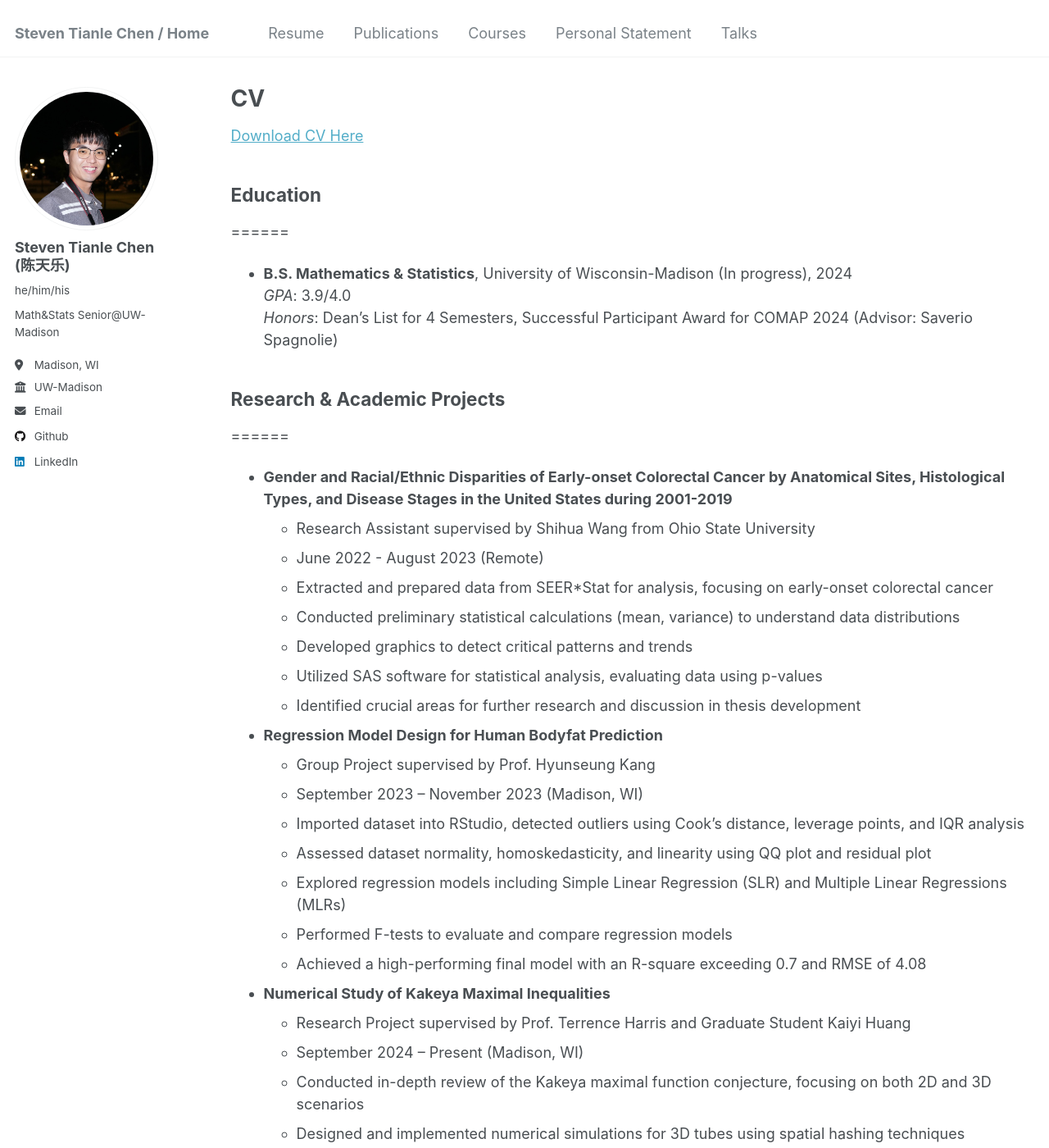
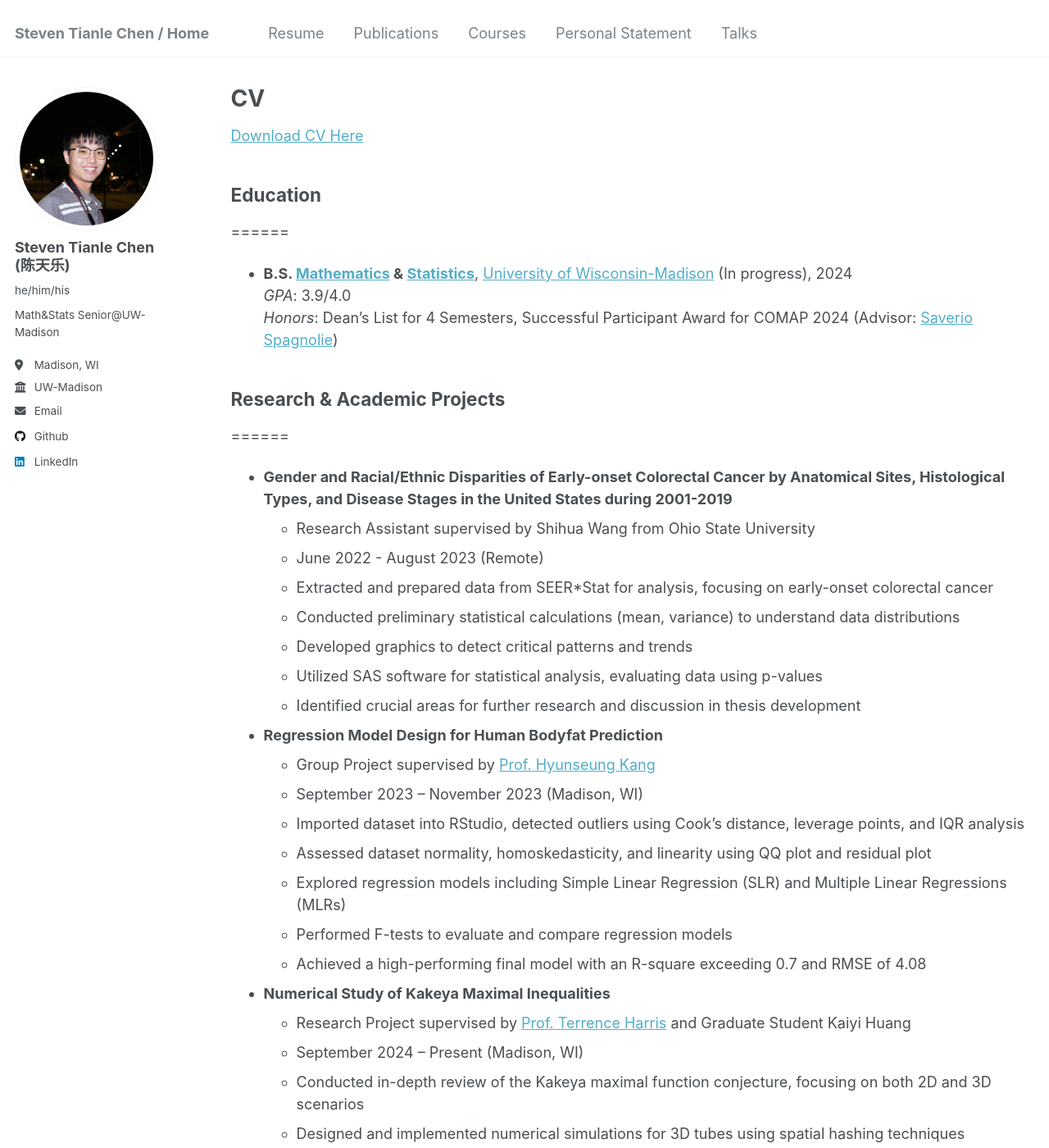
Before and after one commit to sttlchen/sttlchen.github.io, a Jekyll site: the page built from _pages/cv.md, in a window 1280 px wide and 1400 px high. Shown: the whole window at 82% size. Built offline with Jekyll 4.4.1, drawn with Linux system fonts in a browser that asks for light colours; part of the change alters nothing that is shown; some of the changed text lies outside the part shown.

Commit message:
Update cv.md

```diff
--- a/_pages/cv.md
+++ b/_pages/cv.md
@@ -11,9 +11,9 @@ redirect_from:
 [Download CV Here](https://github.com/sttlchen/sttlchen.github.io/raw/refs/heads/master/_pages/CV-Tianle%20Chen-9.28.24.docx)
 ## Education
 ======
-* **B.S. Mathematics & Statistics**, University of Wisconsin-Madison (In progress), 2024
+* **B.S. [Mathematics](https://math.wisc.edu/) & [Statistics](https://stat.wisc.edu/)**, [University of Wisconsin-Madison](https://www.wisc.edu/) (In progress), 2024
   *GPA*: 3.9/4.0
-  *Honors*: Dean’s List for 4 Semesters, Successful Participant Award for COMAP 2024 (Advisor: Saverio Spagnolie)
+  *Honors*: Dean’s List for 4 Semesters, Successful Participant Award for COMAP 2024 (Advisor: [Saverio Spagnolie](https://people.math.wisc.edu/~spagnolie/))
 
 ## Research & Academic Projects
 ======
@@ -27,7 +27,7 @@ redirect_from:
   * Identified crucial areas for further research and discussion in thesis development
 
 * **Regression Model Design for Human Bodyfat Prediction**
-  * Group Project supervised by Prof. Hyunseung Kang
+  * Group Project supervised by [Prof. Hyunseung Kang](https://pages.cs.wisc.edu/~hyunseung/)
   * September 2023 – November 2023 (Madison, WI)
   * Imported dataset into RStudio, detected outliers using Cook’s distance, leverage points, and IQR analysis
   * Assessed dataset normality, homoskedasticity, and linearity using QQ plot and residual plot
@@ -36,7 +36,7 @@ redirect_from:
   * Achieved a high-performing final model with an R-square exceeding 0.7 and RMSE of 4.08
 
 * **Numerical Study of Kakeya Maximal Inequalities**
-  * Research Project supervised by Prof. Terrence Harris and Graduate Student Kaiyi Huang
+  * Research Project supervised by [Prof. Terrence Harris](https://sites.google.com/view/terryljh/) and Graduate Student Kaiyi Huang
   * September 2024 – Present (Madison, WI)
   * Conducted in-depth review of the Kakeya maximal function conjecture, focusing on both 2D and 3D scenarios
   * Designed and implemented numerical simulations for 3D tubes using spatial hashing techniques
@@ -44,7 +44,7 @@ redirect_from:
   * Utilized MATLAB, Python (NumPy, SciPy, Matplotlib), and CGAL for complex geometric computations
   * Documented and tested all methods to ensure simulation accuracy against known theoretical outcomes
 
-* **Algebra/Probability (Directed Reading Program)**
+* **Algebra/Probability ([Directed Reading Program](https://wiki.math.wisc.edu/index.php/Directed_Reading_Program))**
   * February 2024 – May 2024 (Madison, WI)
   * Explored advanced mathematical concepts with a focus on the Free Central Limit Theorem (FCLT)
   * Presented findings on FCLT in final program presentations
@@ -89,19 +89,19 @@ redirect_from:
 
 ## Extracurricular Activities
 ======
-* **Burkard Lab, UW-Madison Department of Medicine**
+* **[Burkard](https://www.medicine.wisc.edu/directory/burkard_mark) Lab, UW-Madison Department of Medicine**
   * Lab Assistant
   * January 2023 - May 2023 (Madison, WI)
   * Supported lab operations, including autoclaving and material restocking
   * Gained hands-on experience in lab techniques related to breast cancer research
 
-* **UnityPoint-Meriter**
+* **[UnityPoint-Meriter](https://www.unitypoint.org/locations/unitypoint-health---meriter-hospital)**
   * Clinical Shadowing Assistant
   * October 2022 - December 2022 (Madison, WI)
   * Shadowed a UW-Health professor specializing in colon & rectum surgery
   * Participated in clinical settings, observing patient consultations and assisting with communication
 
-* **McBurney Disability Resource Center, UW-Madison**
+* **[McBurney Disability Resource Center, UW-Madison](https://mcburney.wisc.edu/)**
   * Notetaker
   * June 2022 - July 2022 (Madison, WI)
   * Provided notetaking support for the History 130 course, assisting students with learning disabilities
@@ -115,4 +115,4 @@ redirect_from:
 ======
 * **Basic Life Support Provider (American Heart Association)**
   * Certification period: December 2022 - December 2024
-  * eCard Code: 235411670163
+  * eCard Code: [235411670163](https://ecards.heart.org/student/eCards?cid=76D42F85-A3E3-4240-856F-2C5AACA516F5)
```
